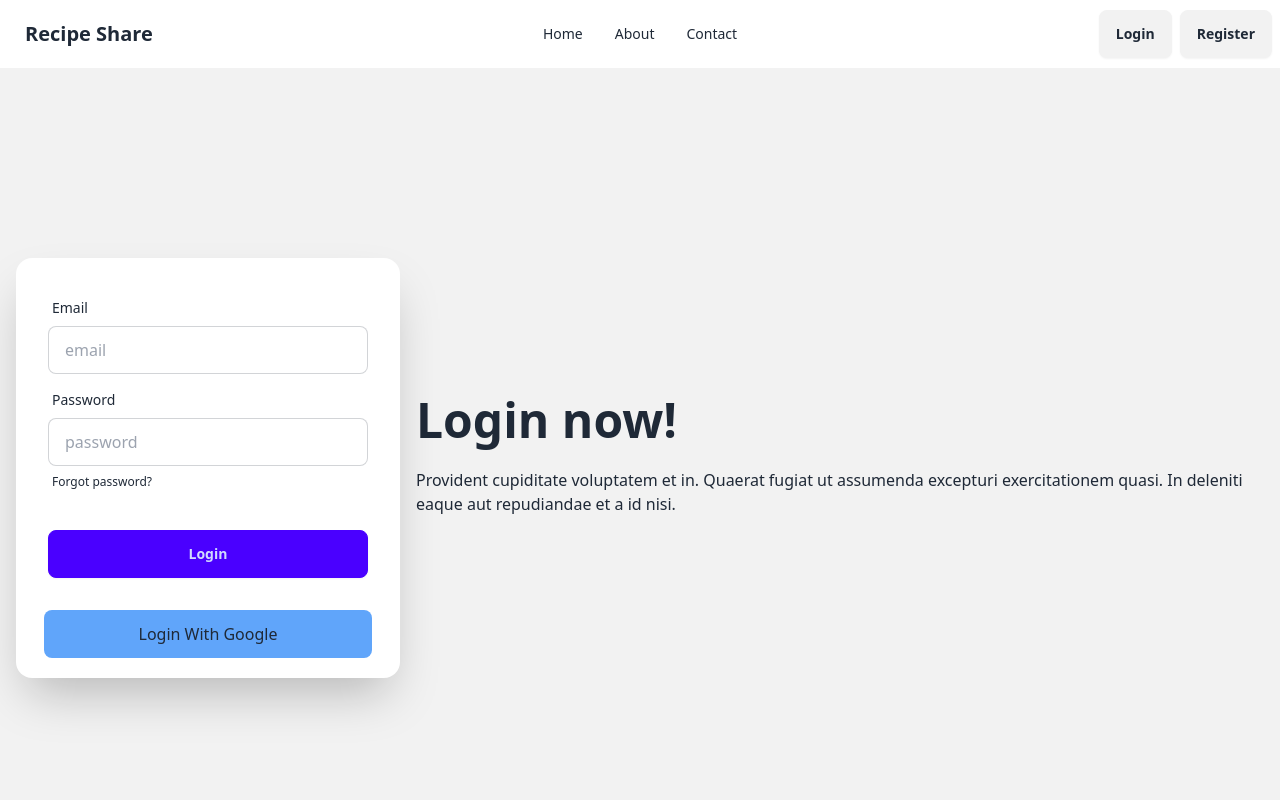
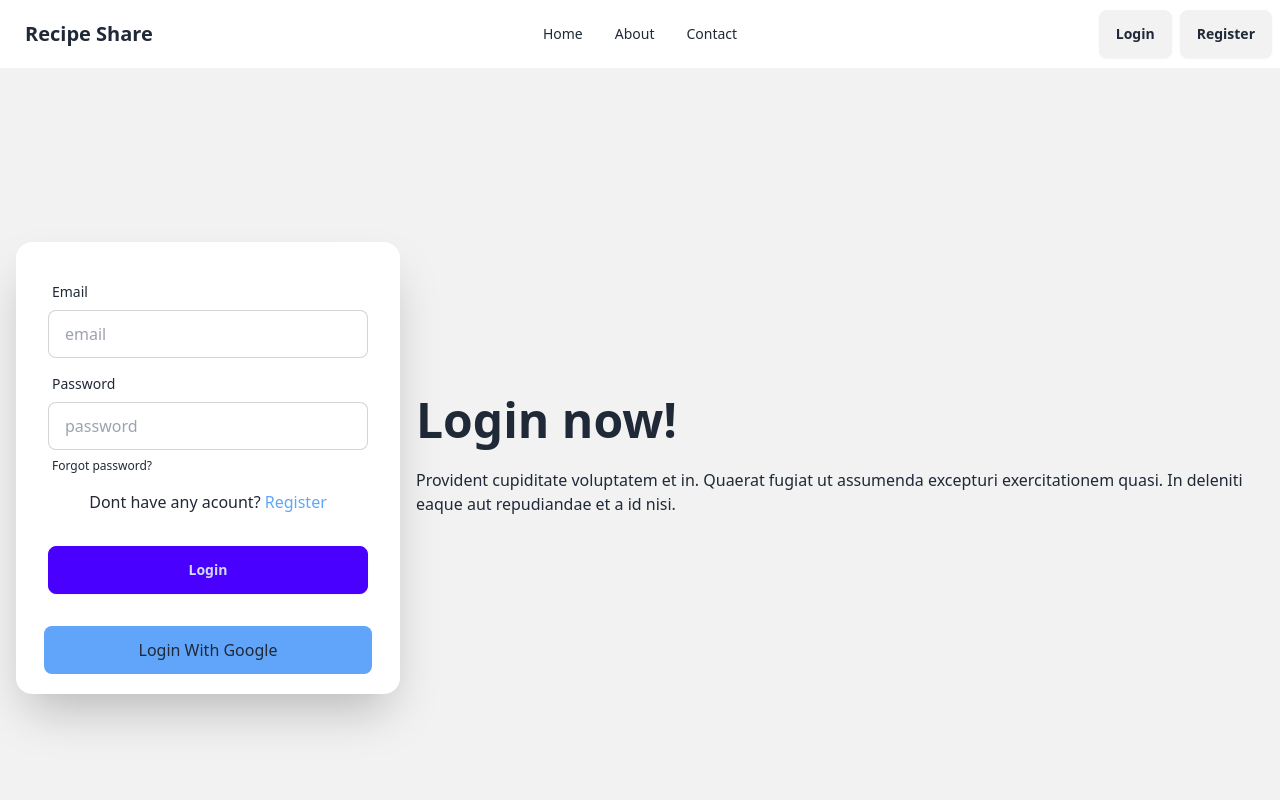
Before and after one commit to SenWan/recipe-share, a React (Vite) app: page /login in a window 1280 px wide. Shown: the top 800 px of the page. Built offline with nearby package versions, Linux system fonts and the light colour scheme.

Commit message:
show message already have acount or not

```diff
--- a/src/pages/Login.jsx
+++ b/src/pages/Login.jsx
@@ -1,3 +1,4 @@
+import { Link } from "react-router-dom";
 import GoogleLogin from "../components/Auth/GoogleLogin";
 
 const Login = () => {
@@ -25,6 +26,11 @@ const Login = () => {
             <a href="#" className="label-text-alt link link-hover">Forgot password?</a>
           </label>
         </div>
+
+        <div>
+            <p className="text-center">Dont have any acount? <Link to={'/register'} className="text-blue-400">Register</Link></p>
+          </div>
+
         <div className="form-control mt-6">
           <button className="btn btn-primary">Login</button>
         </div>
--- a/src/pages/Register.jsx
+++ b/src/pages/Register.jsx
@@ -1,3 +1,4 @@
+import { Link } from "react-router-dom";
 import GoogleLogin from "../components/Auth/GoogleLogin";
 
 const Register = () => {
@@ -28,6 +29,9 @@ const Register = () => {
               <div className="form-control mt-6">
                 <button className="btn btn-primary">Register</button>
               </div>
+              <div>
+                <p className="text-center">Already have an acount? <Link to={'/login'} className="text-blue-400">Login</Link></p>
+              </div>
             </form>
             {/* google login */}
             <div className="mx-7 mb-5">
```
